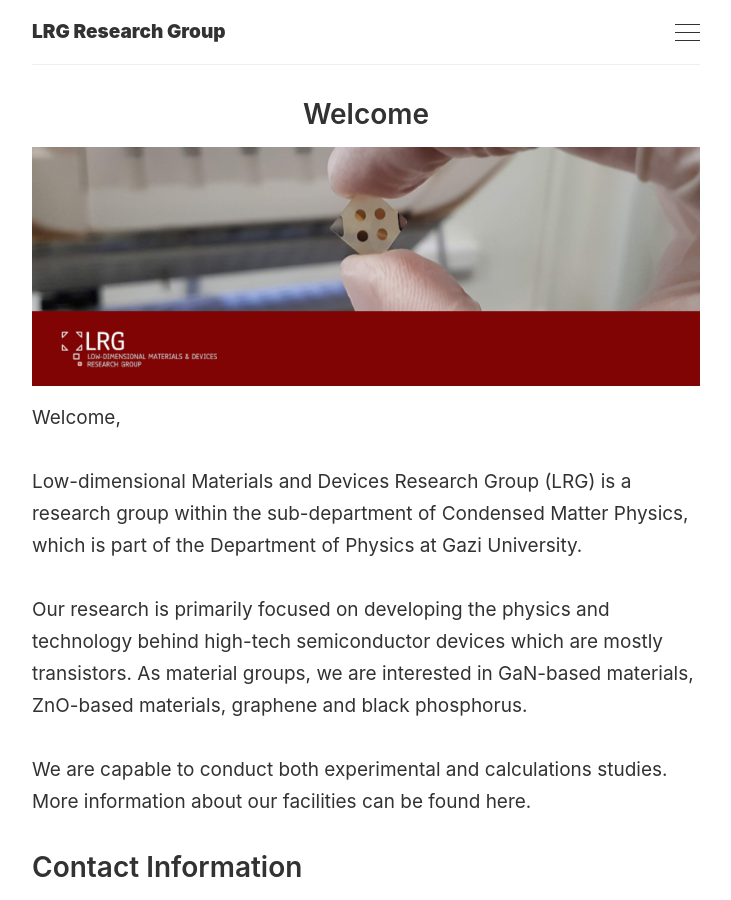
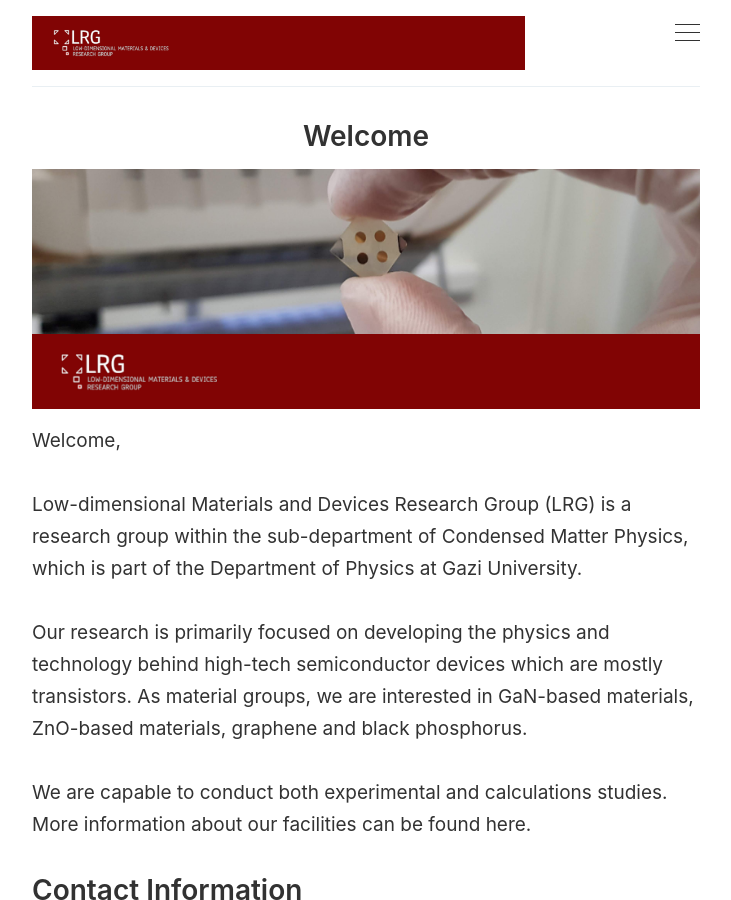
Before and after one commit to lrgresearch/oldwebsite, a Jekyll site: the page built from _pages/index.md, in a window 1280 px wide and 900 px high. Shown: the whole window, without its empty margins (274-1005 px from the left). Built offline with Jekyll 4.4.1, drawn with Linux system fonts in a browser that asks for light colours.

Commit message:
Update header.html

```diff
--- a/_includes/header.html
+++ b/_includes/header.html
@@ -7,7 +7,7 @@
         <div class='o-grid'>
           <div class='o-grid__col o-grid__col--3-4-s'>
             <div class='c-logo u-text-left'>
-              <a class='c-logo__link' href='{{ site.baseurl }}/'>{{ site.title }}</a>
+              <a class='c-logo__link' href='{{ site.baseurl }}/'><img src='{{ site.baseurl }}/files/bannerthin.png'></a>
             </div>
           </div>
 
```
